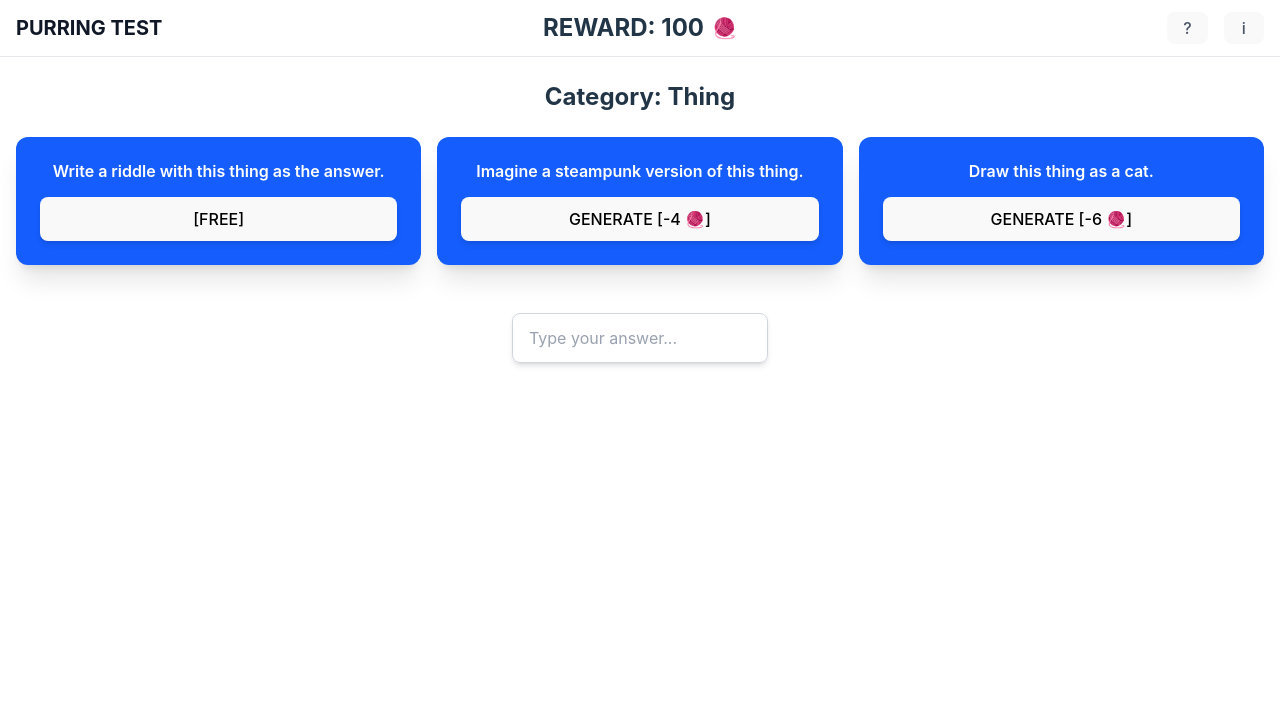
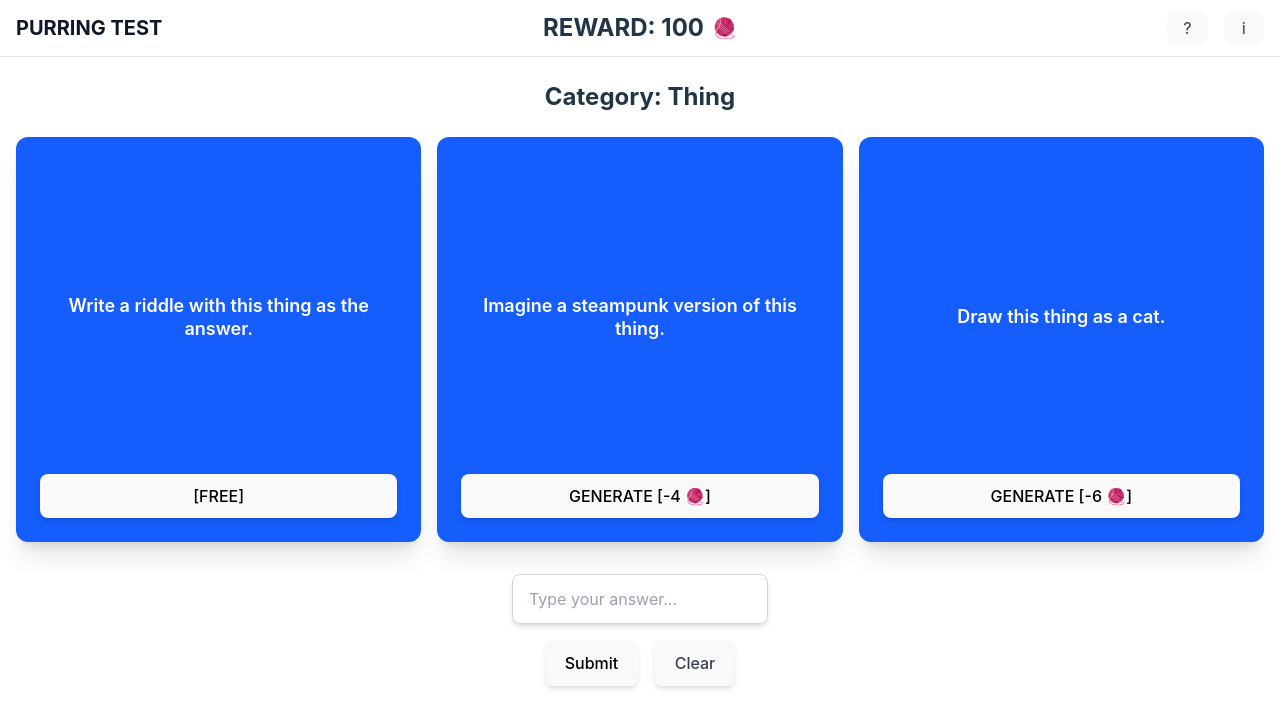
Before and after one commit to philipliucodes/purring_test, a React (Vite) app in the folder puring-test-frontend/: page / in a window 1280 px wide. Shown: the top 728 px of the page. Built offline with nearby package versions, Linux system fonts and the light colour scheme.

Commit message:
feat/Finished initial game page

```diff
--- a/puring-test-frontend/src/App.jsx
+++ b/puring-test-frontend/src/App.jsx
@@ -1,7 +1,7 @@
 import { useState } from 'react'
 import './App.css'
 import Header from './components/Header'
-import BlueBox from './components/BlueBox'
+import BoxList from './components/boxes/BoxList'
 import AnswerInput from './components/AnswerInput'
 
 const INITIAL_REWARD_POINTS = 100
@@ -23,34 +23,29 @@ function App() {
     setAnswer(e.target.value)
   }
 
+  const handleSubmit = () => {
+    // TODO: Add submit logic here
+    console.log('Submitted answer:', answer)
+  }
+
+  const handleClear = () => {
+    setAnswer('')
+  }
+
   return (
     <>
       <Header title="PURRING TEST" rewardPoints={rewardPoints} />
       <div className="container mx-auto px-4 py-6">
         <h2 className="text-2xl font-bold mb-6">Category: Thing</h2>
 
-        <div className="grid grid-cols-3 gap-4 mb-8">
-          <BlueBox
-            prompt="Write a riddle with this thing as the answer."
-            buttonText="[FREE]"
-            onGenerate={() => decreaseReward(0)}
-          />
-          <BlueBox
-            prompt="Imagine a steampunk version of this thing."
-            buttonText="GENERATE [-4 🧶]"
-            onGenerate={() => decreaseReward(4)}
-          />
-          <BlueBox
-            prompt="Draw this thing as a cat."
-            buttonText="GENERATE [-6 🧶]"
-            onGenerate={() => decreaseReward(6)}
-          />
-        </div>
+        <BoxList onDecrease={decreaseReward} />
 
         <div className="flex justify-center">
           <AnswerInput
             value={answer}
             onChange={handleAnswerChange}
+            onSubmit={handleSubmit}
+            onClear={handleClear}
           />
         </div>
       </div>
--- a/puring-test-frontend/src/components/AnswerInput.jsx
+++ b/puring-test-frontend/src/components/AnswerInput.jsx
@@ -1,8 +1,9 @@
-import React from "react";
+import PropTypes from 'prop-types';
 
-const AnswerInput = ({ value, onChange }) => {
+const AnswerInput = ({ value, onChange, onSubmit, onClear }) => {
   return (
-    <div className="w-64 mt-4">
+    <div className="flex flex-col items-center gap-4">
+      <div className="w-64">
         <input
           type="text"
           value={value}
@@ -13,7 +14,31 @@ const AnswerInput = ({ value, onChange }) => {
                    transition-colors text-black placeholder-gray-400"
         />
       </div>
+      <div className="flex gap-4">
+        <button
+          onClick={onSubmit}
+          className="px-6 py-2 bg-blue-500 text-black font-semibold rounded-lg
+                   shadow-md hover:bg-blue-600 transition-colors"
+        >
+          Submit
+        </button>
+        <button
+          onClick={onClear}
+          className="px-6 py-2 bg-gray-200 text-gray-700 font-semibold rounded-lg
+                   shadow-md hover:bg-gray-300 transition-colors"
+        >
+          Clear
+        </button>
+      </div>
+    </div>
   );
 };
 
+AnswerInput.propTypes = {
+  value: PropTypes.string.isRequired,
+  onChange: PropTypes.func.isRequired,
+  onSubmit: PropTypes.func.isRequired,
+  onClear: PropTypes.func.isRequired
+};
+
 export default AnswerInput;
--- a/puring-test-frontend/src/components/BlueBox.jsx
+++ b/puring-test-frontend/src/components/boxes/BlueBox.jsx
@@ -1,13 +1,15 @@
 // components/BlueBox.js
-import React from "react";
+//import React from "react";
 import PropTypes from 'prop-types';
 
 const BlueBox = ({ prompt, buttonText, onGenerate }) => {
   return (
-    <div className="flex flex-col items-center justify-between p-6 w-full rounded-xl bg-blue-600 text-white text-center shadow-xl">
-      <p className="text-md font-semibold overflow-hidden text-ellipsis mb-4 leading-tight">
-        {prompt}
-      </p>
+    <div className="flex flex-col items-center justify-between p-6 w-full aspect-square rounded-xl bg-blue-600 text-white text-center shadow-xl">
+      <div className="flex-grow flex items-center">
+        <p className="text-lg font-semibold overflow-hidden text-ellipsis leading-tight">
+          {prompt}
+        </p>
+      </div>
       <button
         onClick={onGenerate}
         className={`w-full py-3 text-sm font-bold rounded-lg shadow-md uppercase transition-colors text-black ${
--- /dev/null
+++ b/puring-test-frontend/src/components/boxes/BoxList.jsx
@@ -0,0 +1,30 @@
+import PropTypes from 'prop-types';
+import BlueBox from './BlueBox';
+
+const BoxList = ({ onDecrease }) => {
+  return (
+    <div className="grid grid-cols-3 gap-4 mb-8">
+      <BlueBox
+        prompt="Write a riddle with this thing as the answer."
+        buttonText="[FREE]"
+        onGenerate={() => onDecrease(0)}
+      />
+      <BlueBox
+        prompt="Imagine a steampunk version of this thing."
+        buttonText="GENERATE [-4 🧶]"
+        onGenerate={() => onDecrease(4)}
+      />
+      <BlueBox
+        prompt="Draw this thing as a cat."
+        buttonText="GENERATE [-6 🧶]"
+        onGenerate={() => onDecrease(6)}
+      />
+    </div>
+  );
+};
+
+BoxList.propTypes = {
+  onDecrease: PropTypes.func.isRequired
+};
+
+export default BoxList;
```
Lines whose indentation alone changed are shown as unchanged.
